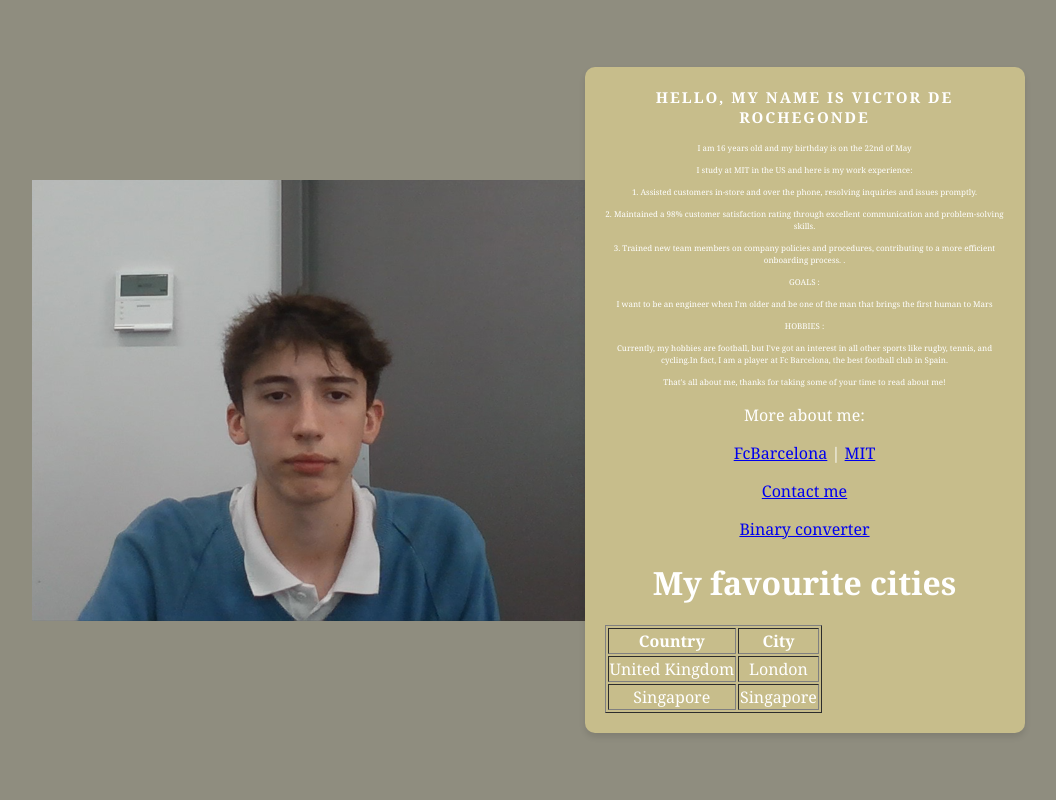
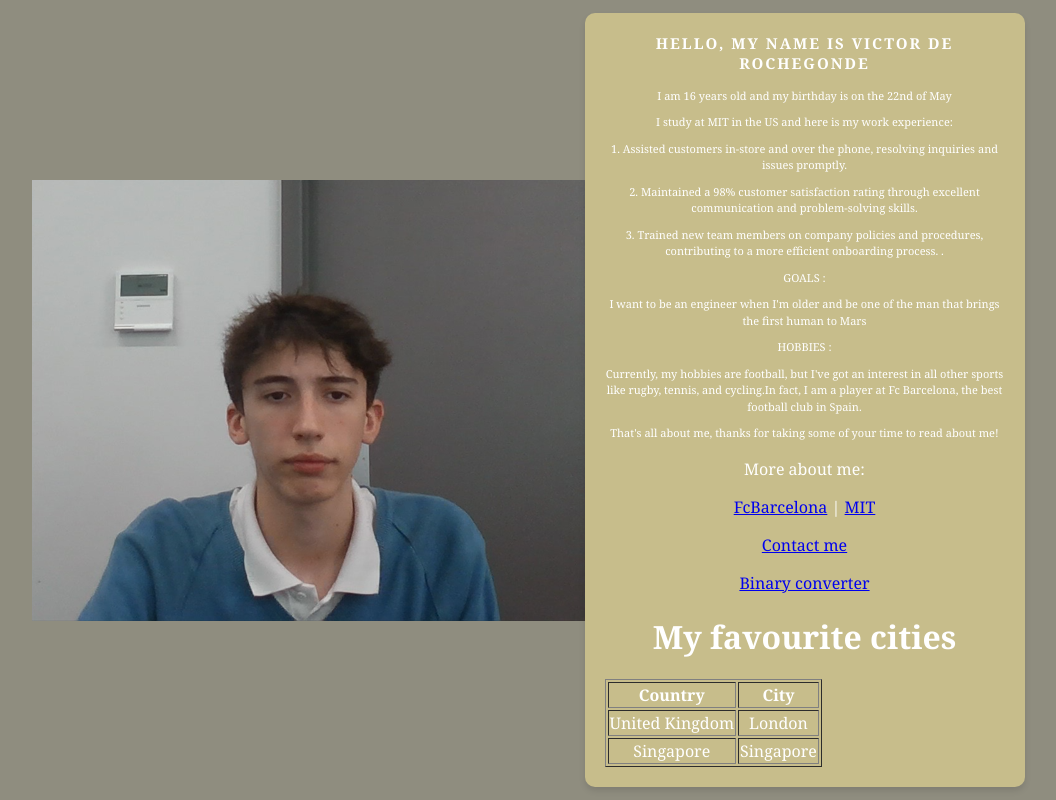
Before and after one commit to VictorrDR/Working-space, a PHP site: page / in a window 1280 px wide. Shown: the whole page, without its empty margins (112-1168 px from the left). Run offline with PHP 8.4, Linux system fonts and the light colour scheme.

Commit message:
Update style.css

```diff
--- a/style.css
+++ b/style.css
@@ -28,7 +28,7 @@ body {
 }
 
 .about-me-info {
-    font-size: 8px;
+    font-size: 11px;
     margin-top: 15px;
     line-height: 1.5;
 }
```
